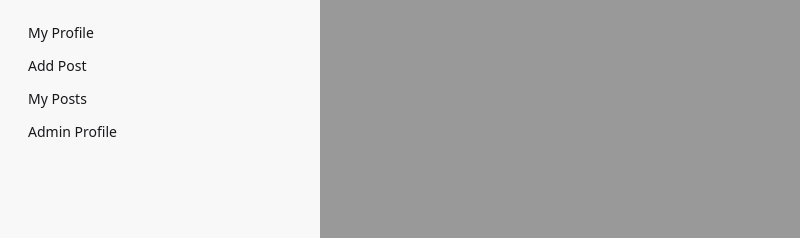
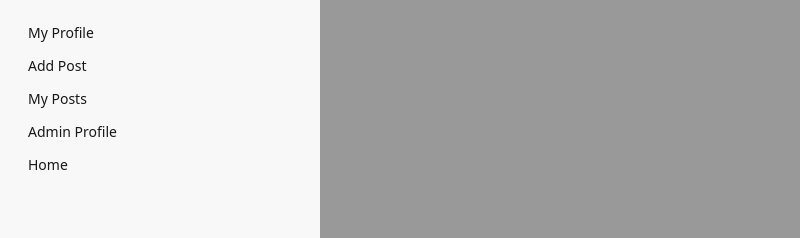
Before and after one commit to Sohelrana2815/forum-X-front-end, a React (Vite) app: page /dashboardPage/adminProfile in a window 1280 px wide. Both pictures are taken after a click on the label "Open drawer". Shown: the top 238 px of the page, without its empty margins (0-800 px from the left). Built offline with nearby package versions, Linux system fonts and the light colour scheme; no server answers.

Commit message:
load all the tags from get api tag in backend and show it in select option

```diff
--- a/src/Components/Layout/DashboardLayout/DrawerNav.jsx
+++ b/src/Components/Layout/DashboardLayout/DrawerNav.jsx
@@ -46,6 +46,12 @@ const DashboardNav = () => {
                 <p>Admin Profile</p>
               </Link>
             </li>
+            {/* Shared NavLinks */}
+            <li>
+              <Link to="/">
+                <p>Home</p>
+              </Link>
+            </li>
           </ul>
         </div>
       </div>
```
